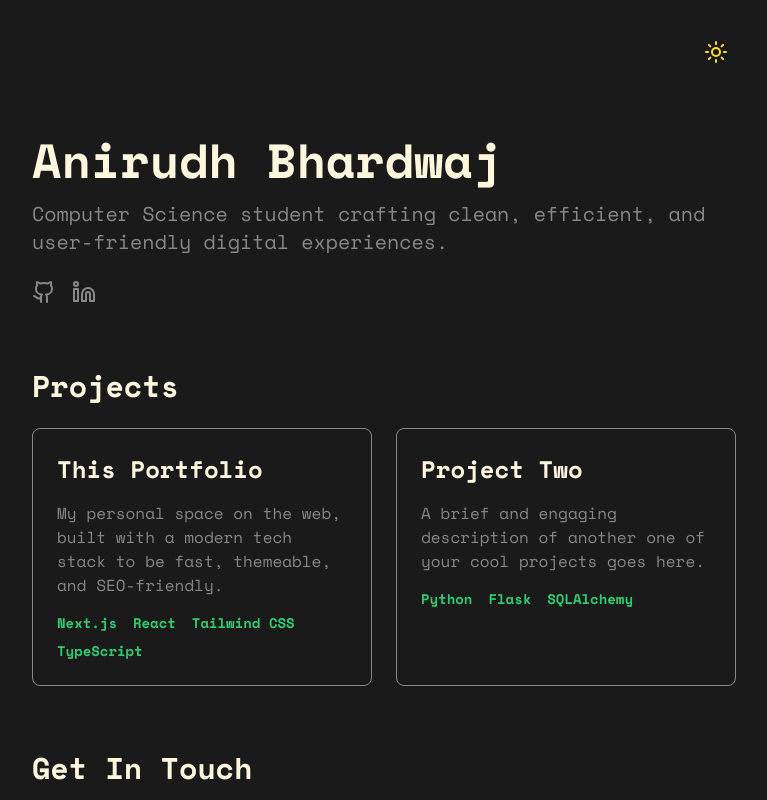
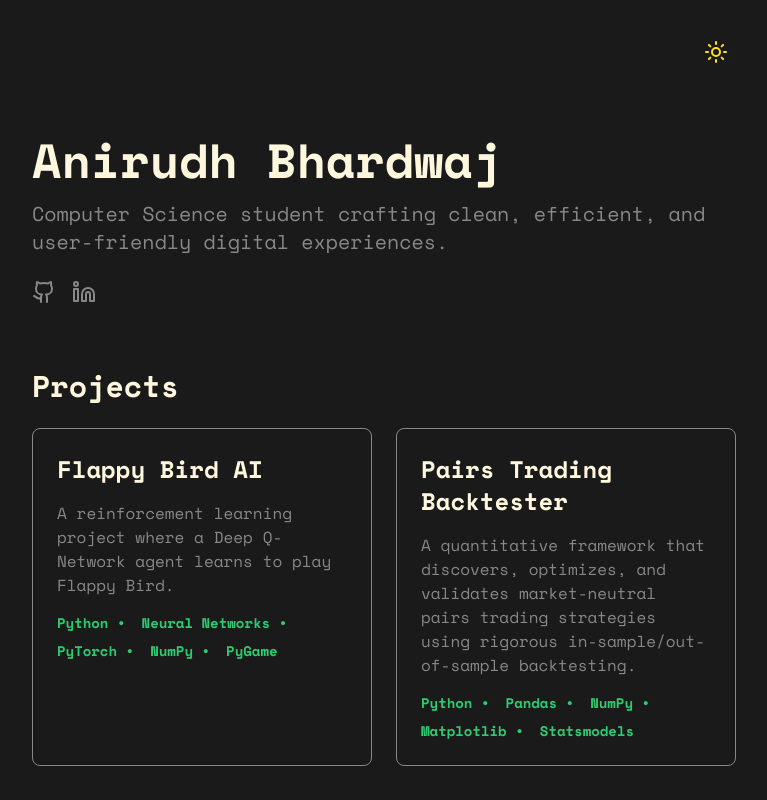
Before and after one commit to anirudh242/anirudh242.github.io, a Next.js app: page / in a window 1280 px wide. Shown: the top 800 px of the page, without its empty margins (256-1023 px from the left). Built offline with nearby package versions, Linux system fonts and the light colour scheme.

Commit message:
added some projects

```diff
--- a/components/ProjectCard.tsx
+++ b/components/ProjectCard.tsx
@@ -21,12 +21,13 @@ export default function ProjectCard({
       </h3>
       <p className="text-muted dark:text-muted-dark">{description}</p>
       <div className="flex flex-wrap gap-x-4 gap-y-2">
-        {tags.map((tag) => (
+        {tags.map((tag, index) => (
           <span
             key={tag}
             className="text-accent-darker dark:text-accent font-semibold text-sm"
           >
             {tag}
+            {index !== tags.length - 1 && ' •'}
           </span>
         ))}
       </div>
--- a/components/sections/HeroSection.tsx
+++ b/components/sections/HeroSection.tsx
@@ -13,7 +13,7 @@ export default function HeroSection() {
           href="https://github.com/anirudh242/"
           target="_blank"
           rel="noopener noreferrer"
-          className="text-muted dark:text-muted-dark hover:text-accent dark:hover:text-accent transition-colors"
+          className="text-muted dark:text-muted-dark hover:text-accent-darker dark:hover:text-accent transition-colors"
         >
           <Github size={24} />
         </a>
@@ -21,7 +21,7 @@ export default function HeroSection() {
           href="https://linkedin.com/in/bhardwaj-anirudh/"
           target="_blank"
           rel="noopener noreferrer"
-          className="text-muted dark:text-muted-dark hover:text-accent dark:hover:text-accent transition-colors"
+          className="text-muted dark:text-muted-dark hover:text-accent-darker dark:hover:text-accent transition-colors"
         >
           <Linkedin size={24} />
         </a>
--- a/components/sections/ProjectSection.tsx
+++ b/components/sections/ProjectSection.tsx
@@ -6,16 +6,16 @@ export default function ProjectSection() {
       <h2 className="text-3xl font-bold">Projects</h2>
       <div className="grid grid-cols-1 md:grid-cols-2 gap-6">
         <ProjectCard
-          title="This Portfolio"
-          description="My personal space on the web, built with a modern tech stack to be fast, themeable, and SEO-friendly."
-          tags={['Next.js', 'React', 'Tailwind CSS', 'TypeScript']}
-          href="#"
+          title="Flappy Bird AI"
+          description="A reinforcement learning project where a Deep Q-Network agent learns to play Flappy Bird."
+          tags={['Python', 'Neural Networks', 'PyTorch', 'NumPy', 'PyGame']}
+          href="https://github.com/anirudh242/flappybird-dqn"
         />
         <ProjectCard
-          title="Project Two"
-          description="A brief and engaging description of another one of your cool projects goes here."
-          tags={['Python', 'Flask', 'SQLAlchemy']}
-          href="#"
+          title="Pairs Trading Backtester"
+          description="A quantitative framework that discovers, optimizes, and validates market-neutral pairs trading strategies using rigorous in-sample/out-of-sample backtesting."
+          tags={['Python', 'Pandas', 'NumPy', 'Matplotlib', 'Statsmodels']}
+          href="https://github.com/anirudh242/Pairs-Trading-Backtester"
         />
       </div>
     </section>
```
